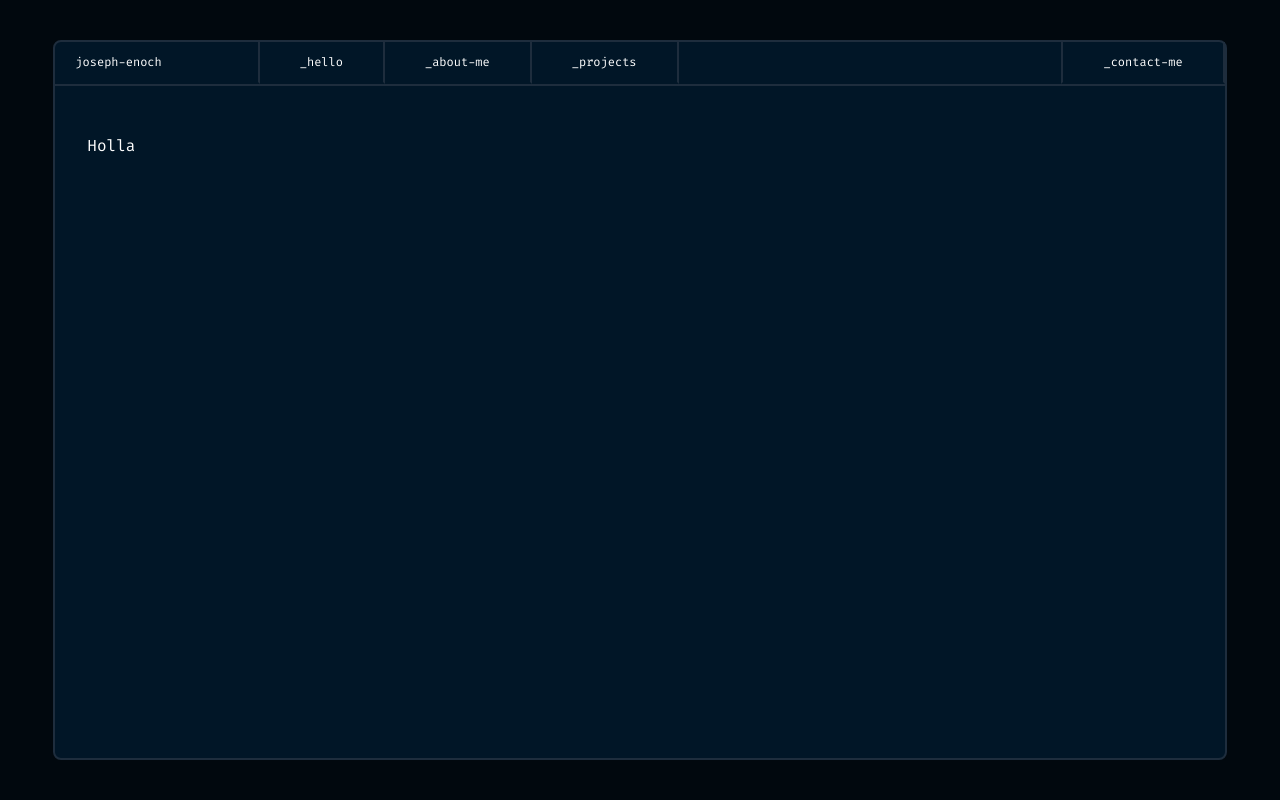
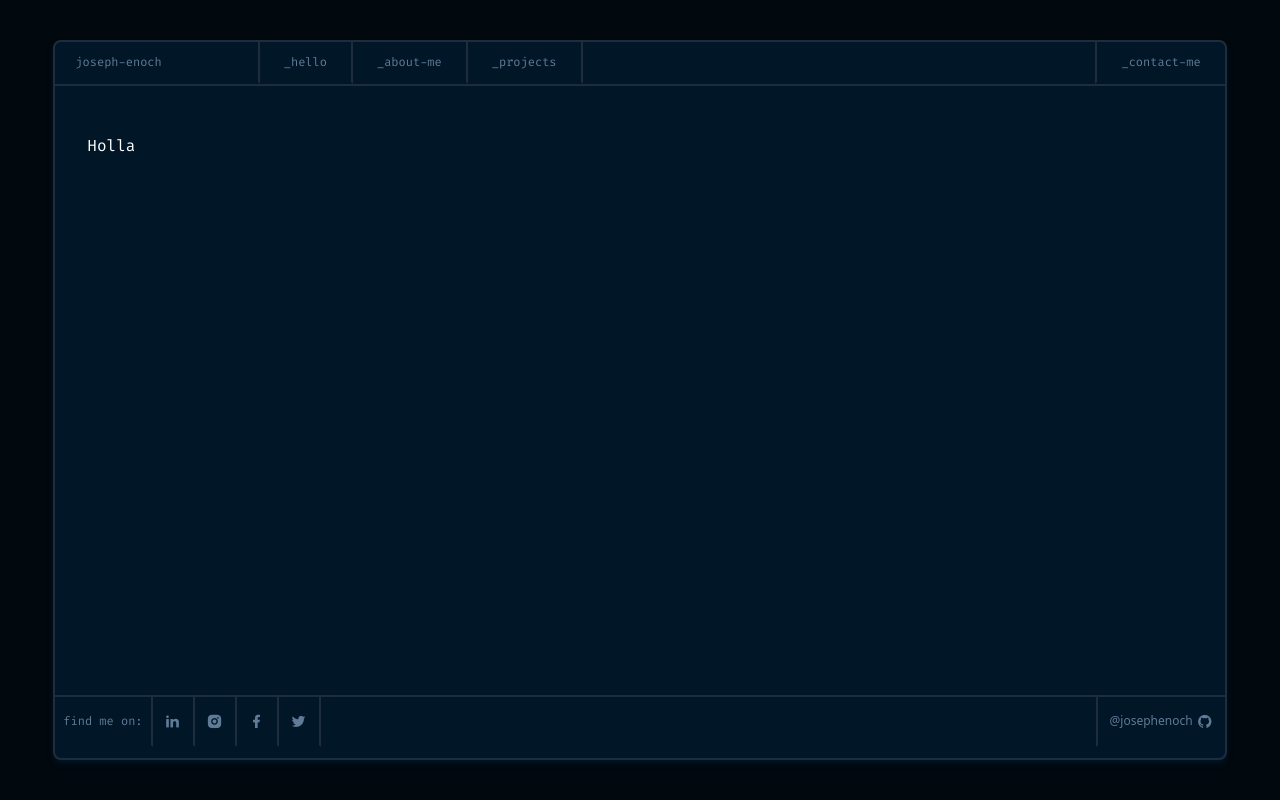
Before and after one commit to Josephenoch/josephenoch, a Next.js app: page / in a window 1280 px wide. Built offline with nearby package versions, Linux system fonts and the light colour scheme.

Commit message:
:lipstick: finished the layout of the app

```diff
--- a/components/Layout.jsx
+++ b/components/Layout.jsx
@@ -1,19 +1,82 @@
 import React from 'react'
 import { PageTitle } from '../components/PageTitle'
+import { SocialIcon } from './SocialIcon'
+import Link from "next/link"
 
 export const Layout = ({children}) => {
+  const upperPages =[
+    {
+      title:"joseph-enoch",
+      userName:true,
+      lastItem:false,
+    },
+    {
+      title:"hello",
+      userName:false,
+      lastItem:false,
+    },
+    {
+      title:"about-me",
+      userName:false,
+      lastItem:false,
+    },
+    {
+      title:"projects",
+      userName:false,
+      lastItem:false,
+    },
+    {
+      title:"contact-me",
+      userName:false,
+      lastItem:true,
+    }
+  ]
+
+  const socials = [
+    {
+      link: "https://github.com/josephenoch",
+      icon:<i className="ri-linkedin-fill"></i>
+    },
+    {
+      link: "https://github.com/josephenoch",
+      icon:<i className="ri-instagram-fill"></i>
+    },
+    {
+      link: "https://github.com/josephenoch",
+      icon:<i className="ri-facebook-fill"></i>
+    },
+    {
+      link: "https://github.com/josephenoch",
+      icon:<i className="ri-twitter-fill"></i>
+    }
+  ]
   return (
-    <div className="bg-primary w-full h-screen flex justify-center items-center">
-        <div className="w-11/12 bg-primary-lighter rounded-lg border-lines border-2" style={{height:"90vh"}}>
-        <div className="border-b-2 border-b-lines flex">
-          <PageTitle pageTitle={"joseph-enoch"} userName={true}/>
-          <PageTitle pageTitle={"hello"}/>
-          <PageTitle pageTitle={"about-me"}/>
-          <PageTitle pageTitle={"projects"}/>
-          <PageTitle pageTitle={"contact-me"} contact={true}/>
+    <div className="bg-primary  w-full h-screen flex justify-center items-center ">
+        <div className="w-11/12 relative bg-primary-lighter rounded-lg overflow-hidden shadow-md shadow-primary-lighter border-lines border-2 h-90per">
+          <div className="border-b-2 border-b-lines flex">
+            {upperPages.map(page=>
+              <PageTitle key={page.title} pageTitle={page.title} userName={page.userName} lastItem={page.lastItem} />
+              )}
+          </div>
+            <div className="max-h-85per h-85per overflow-auto">{children}</div>
+          <div className="border-t-2 absolute border-t-lines flex w-full">
+          <Link href="" >
+            <a className=" font-headline text-secondary text-xs inline-block border-r-2 hover:text-white border-r-lines px-2 py-3 hover:border-b-accent border-b-primary-lighter transition border-b-2">
+                <h1 className=" mt-1">find me on:</h1>
+            </a>
+          </Link>
+            {
+              socials.map((social,index)=>
+                <SocialIcon key={index} link={social.link} icon={social.icon}/>
+                )
+            }
+            <a target="_blank" href={"https://github.com/josephenoch"}className={` text-secondary hover:text-white text-headline  flex items-center last:ml-auto border-r-0 border-l-2 border-l-lines inline-block px-3  py-3 hover:border-b-accent border-b-primary-lighter transition border-b-2  `}>
+              <span className='text-xs block mr-1'>@josephenoch </span> <i className="ri-github-fill"></i>
+            </a>
+          </div>
         </div>
-            {children}
-        </div>
+
+
     </div>
   )
 }
--- a/components/PageTitle.jsx
+++ b/components/PageTitle.jsx
@@ -1,17 +1,17 @@
 import Link from 'next/link'
 import React from 'react'
 
-export const PageTitle = ({pageTitle, userName, contact}) => {
+export const PageTitle = ({pageTitle, userName, lastItem, notLink}) => {
   const styles = {
       rightPadding:userName ? "pr-24" : "",
       leftPadding:userName? "pl-5":"",
-      contactStyle:contact? "last:ml-auto border-r-0 border-l-2 border-l-lines" : ""
+      contactStyle:lastItem? "last:ml-auto border-r-0 border-l-2 border-l-lines" : " border-r-2 border-r-lines"
   }
   return (
     <>
-        <Link href={pageTitle}>
-            <a className={`${styles.rightPadding} ${styles.contactStyle} ${styles.leftPadding} inline-block px-10 py-3 hover:border-b-accent border-b-primary-lighter border-b-2 border-r-2 border-r-lines`}>
-                <h1 className="font-headline text-white text-xs">{userName?pageTitle.toLowerCase():`_${pageTitle.toLowerCase()}`}</h1>
+        <Link href={!notLink ? pageTitle : "" }>
+            <a className={`${styles.rightPadding} ${styles.contactStyle} ${styles.leftPadding} hover:text-white text-secondary inline-block px-6 py-3 hover:border-b-accent border-b-primary-lighter transition border-b-2  `}>
+                <h1 className="font-headline  text-xs">{userName?pageTitle.toLowerCase():`_${pageTitle.toLowerCase()}`}</h1>
             </a>
         </Link>
     </>
--- /dev/null
+++ b/components/SocialIcon.jsx
@@ -0,0 +1,13 @@
+import Link from 'next/link'
+import React from 'react'
+
+export const SocialIcon = ({icon, link}) => {
+
+  return (
+    <>
+      <a target="_blank" href={link}className={"hover:text-white text-secondary inline-block px-3  py-3 border-r-2 border-r-lines hover:border-b-accent border-b-primary-lighter transition border-b-2"}>
+        {icon}
+      </a>
+    </>
+  )
+}
--- /dev/null
+++ b/pages/404.js
@@ -0,0 +1,9 @@
+import React from 'react'
+
+const NotFound = () => {
+  return (
+    <div>404</div>
+  )
+}
+
+export default NotFound
--- a/pages/_app.js
+++ b/pages/_app.js
@@ -1,5 +1,6 @@
 import { Layout } from '../components/Layout'
 import '../styles/globals.css'
+import 'remixicon/fonts/remixicon.css'
 
 function MyApp({ Component, pageProps }) {
   return (
--- a/tailwind.config.js
+++ b/tailwind.config.js
@@ -30,6 +30,13 @@ module.exports = {
       },
       fontFamily:{
         headline:"Fira Code, monospace"
+      },
+      spacing: {
+        '90per': '90%',
+        "10per": "10%",
+        "5per":"5%",
+        "85per":"85%"
+
       }
     },
   },
```
